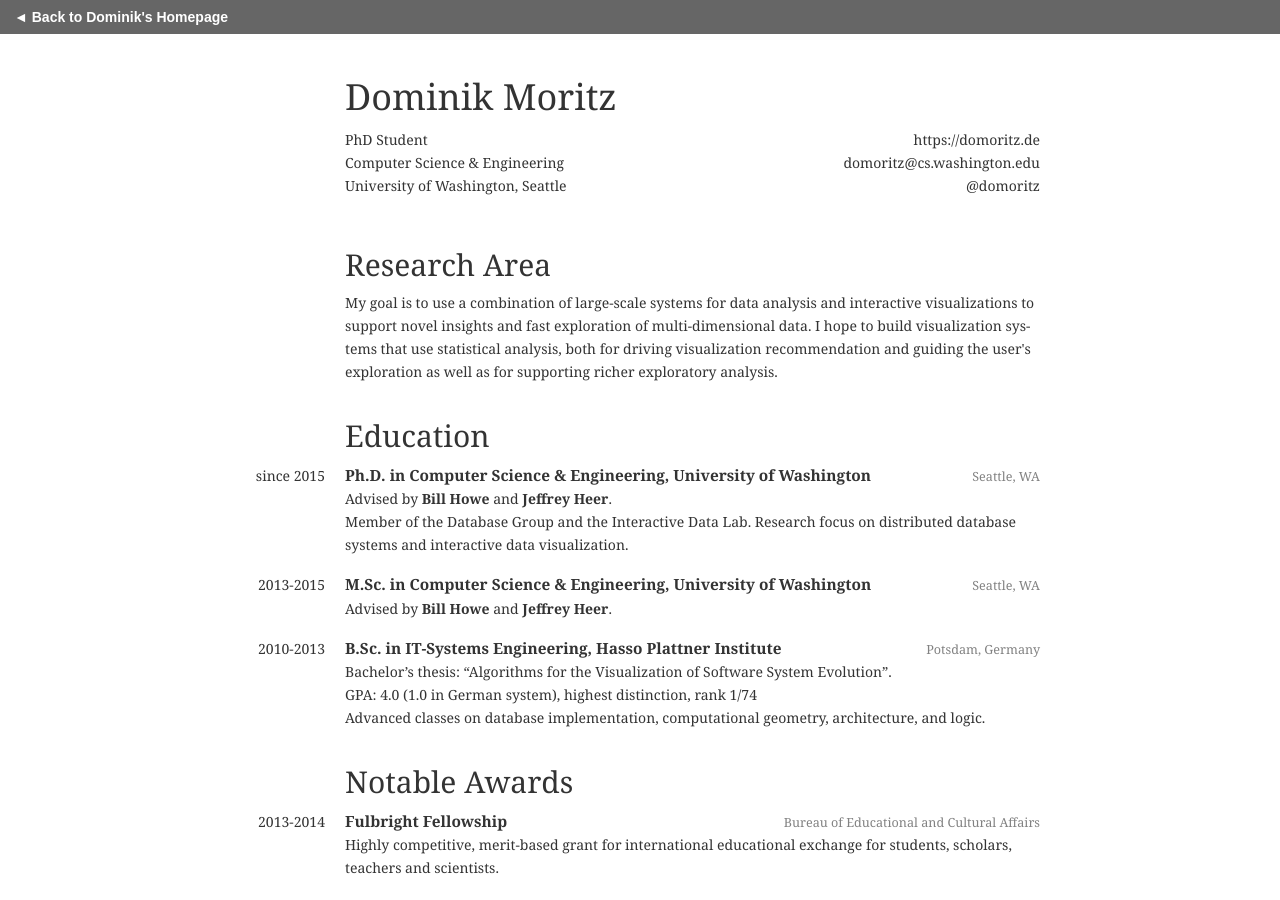
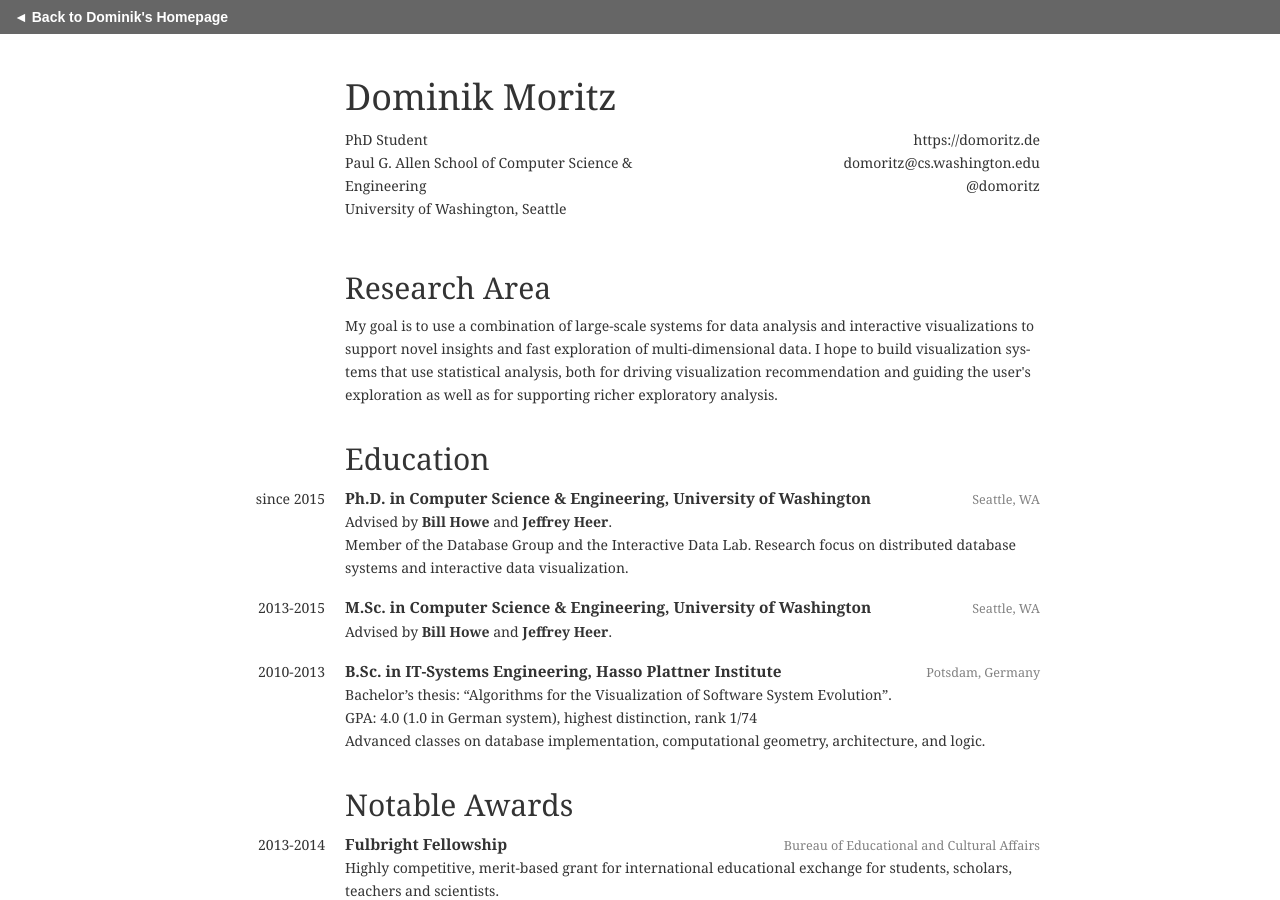
Before and after one commit to domoritz/domoritz.github.io, a Jekyll site: the page built from cv.html, in a window 1280 px wide and 900 px high. Built offline with Jekyll 4.4.1, drawn with Linux system fonts in a browser that asks for light colours.

Commit message:
Update cv.html

```diff
--- a/cv.html
+++ b/cv.html
@@ -160,7 +160,7 @@ title: Dominik Moritz - CV
   <div>
     <p>
       PhD Student<br/>
-      Computer Science & Engineering<br/>
+      Paul G. Allen School of Computer Science & Engineering<br/>
       University of Washington, Seattle
     </p>
   </div>
```
